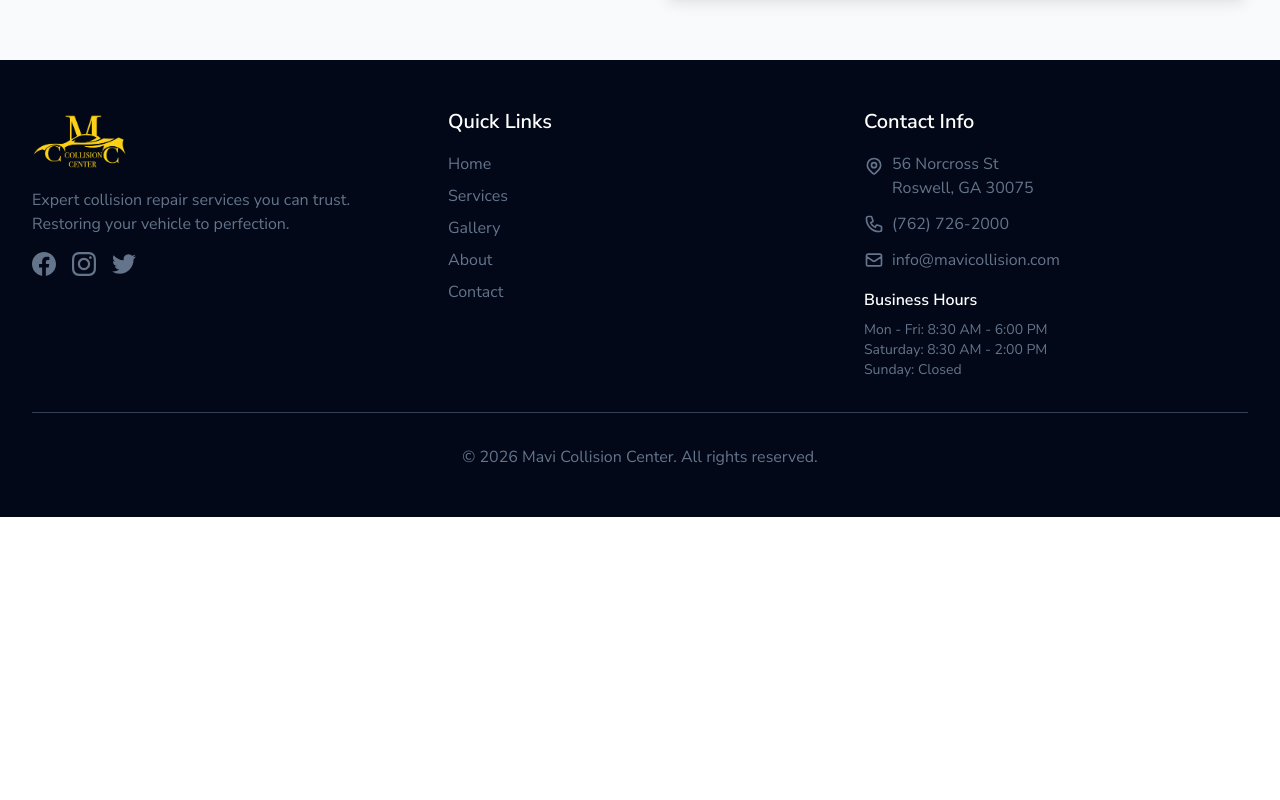
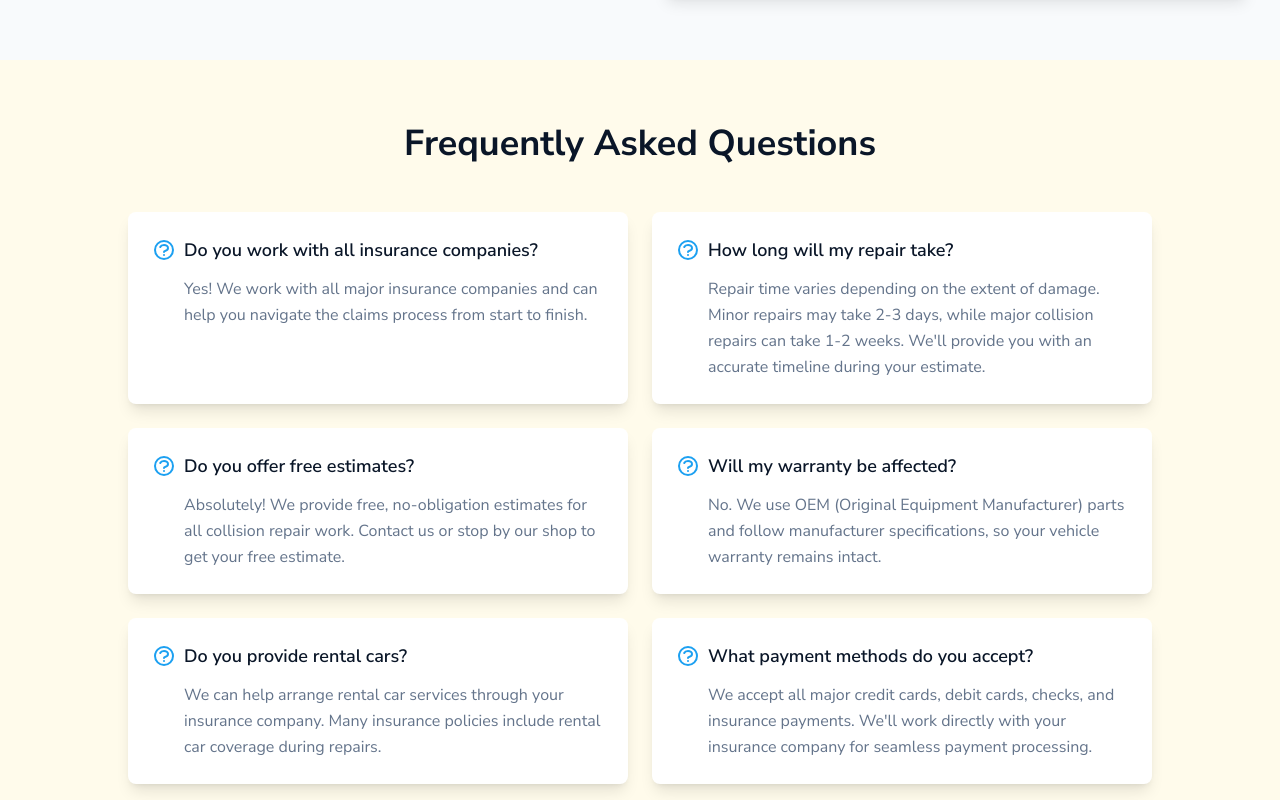
Before and after one commit to kalpeshtawde/mavicc, a React (Vite) app: page /contact in a window 1280 px wide. Shown: the part 1380-2180 px from the top of the page. Before the commit the page ends 1897 px from the top, so only its background shows below. Built offline with nearby package versions, Linux system fonts and the light colour scheme.

Commit message:
Add features: FAQs section, scroll-to-top, logo favicon, and contact page improvements

```diff
--- a/index.html
+++ b/index.html
@@ -2,7 +2,7 @@
 <html lang="en">
   <head>
     <meta charset="UTF-8" />
-    <link rel="icon" type="image/svg+xml" href="/vite.svg" />
+    <link rel="icon" type="image/png" href="/src/assets/logo.png" />
     <meta name="viewport" content="width=device-width, initial-scale=1.0" />
     <link rel="preconnect" href="https://fonts.googleapis.com">
     <link rel="preconnect" href="https://fonts.gstatic.com" crossorigin>
--- a/src/App.jsx
+++ b/src/App.jsx
@@ -1,6 +1,7 @@
 import { BrowserRouter as Router, Routes, Route } from 'react-router-dom';
 import Navbar from './components/Navbar';
 import Footer from './components/Footer';
+import ScrollToTop from './components/ScrollToTop';
 import Home from './pages/Home';
 import Services from './pages/Services';
 import Gallery from './pages/Gallery';
@@ -10,6 +11,7 @@ import About from './pages/About';
 function App() {
   return (
     <Router>
+      <ScrollToTop />
       <div className="flex flex-col min-h-screen">
         <Navbar />
         <main className="flex-grow">
--- /dev/null
+++ b/src/components/ScrollToTop.jsx
@@ -0,0 +1,14 @@
+import { useEffect } from 'react';
+import { useLocation } from 'react-router-dom';
+
+const ScrollToTop = () => {
+  const { pathname } = useLocation();
+
+  useEffect(() => {
+    window.scrollTo(0, 0);
+  }, [pathname]);
+
+  return null;
+};
+
+export default ScrollToTop;
--- a/src/locales/en.json
+++ b/src/locales/en.json
@@ -117,6 +117,35 @@
       "emailAddress": "info@mavicollision.com",
       "hours": "Business Hours",
       "hoursText": "Mon - Fri: 8:30 AM - 6:00 PM\nSaturday: 8:30 AM - 2:00 PM\nSunday: Closed"
+    },
+    "faq": {
+      "title": "Frequently Asked Questions",
+      "items": {
+        "q1": {
+          "question": "Do you work with all insurance companies?",
+          "answer": "Yes! We work with all major insurance companies and can help you navigate the claims process from start to finish."
+        },
+        "q2": {
+          "question": "How long will my repair take?",
+          "answer": "Repair time varies depending on the extent of damage. Minor repairs may take 2-3 days, while major collision repairs can take 1-2 weeks. We'll provide you with an accurate timeline during your estimate."
+        },
+        "q3": {
+          "question": "Do you offer free estimates?",
+          "answer": "Absolutely! We provide free, no-obligation estimates for all collision repair work. Contact us or stop by our shop to get your free estimate."
+        },
+        "q4": {
+          "question": "Will my warranty be affected?",
+          "answer": "No. We use OEM (Original Equipment Manufacturer) parts and follow manufacturer specifications, so your vehicle warranty remains intact."
+        },
+        "q5": {
+          "question": "Do you provide rental cars?",
+          "answer": "We can help arrange rental car services through your insurance company. Many insurance policies include rental car coverage during repairs."
+        },
+        "q6": {
+          "question": "What payment methods do you accept?",
+          "answer": "We accept all major credit cards, debit cards, checks, and insurance payments. We'll work directly with your insurance company for seamless payment processing."
+        }
+      }
     }
   },
   "about": {
--- a/src/locales/es.json
+++ b/src/locales/es.json
@@ -117,6 +117,35 @@
       "emailAddress": "info@mavicollision.com",
       "hours": "Horario de Atención",
       "hoursText": "Lun - Vie: 8:30 AM - 6:00 PM\nSábado: 8:30 AM - 2:00 PM\nDomingo: Cerrado"
+    },
+    "faq": {
+      "title": "Preguntas Frecuentes",
+      "items": {
+        "q1": {
+          "question": "¿Trabajan con todas las compañías de seguros?",
+          "answer": "¡Sí! Trabajamos con todas las principales compañías de seguros y podemos ayudarlo a navegar el proceso de reclamos de principio a fin."
+        },
+        "q2": {
+          "question": "¿Cuánto tiempo tomará mi reparación?",
+          "answer": "El tiempo de reparación varía según la magnitud del daño. Las reparaciones menores pueden tomar de 2 a 3 días, mientras que las reparaciones de colisión importantes pueden tomar de 1 a 2 semanas. Le proporcionaremos un cronograma preciso durante su presupuesto."
+        },
+        "q3": {
+          "question": "¿Ofrecen presupuestos gratuitos?",
+          "answer": "¡Por supuesto! Proporcionamos presupuestos gratuitos y sin compromiso para todo el trabajo de reparación de colisiones. Contáctenos o visite nuestro taller para obtener su presupuesto gratuito."
+        },
+        "q4": {
+          "question": "¿Se verá afectada mi garantía?",
+          "answer": "No. Utilizamos piezas OEM (fabricante de equipo original) y seguimos las especificaciones del fabricante, por lo que la garantía de su vehículo permanece intacta."
+        },
+        "q5": {
+          "question": "¿Proporcionan autos de alquiler?",
+          "answer": "Podemos ayudar a organizar servicios de alquiler de autos a través de su compañía de seguros. Muchas pólizas de seguro incluyen cobertura de auto de alquiler durante las reparaciones."
+        },
+        "q6": {
+          "question": "¿Qué métodos de pago aceptan?",
+          "answer": "Aceptamos todas las principales tarjetas de crédito, tarjetas de débito, cheques y pagos de seguros. Trabajaremos directamente con su compañía de seguros para un procesamiento de pago sin problemas."
+        }
+      }
     }
   },
   "about": {
--- a/src/pages/Contact.jsx
+++ b/src/pages/Contact.jsx
@@ -210,6 +210,27 @@ const Contact = () => {
           </div>
         </div>
       </section>
+
+      <section className="bg-warmwhite py-16">
+        <div className="max-w-7xl mx-auto px-4 sm:px-6 lg:px-8">
+          <h2 className="text-4xl font-bold text-center text-navy mb-12">{t('contact.faq.title')}</h2>
+          <div className="grid grid-cols-1 md:grid-cols-2 gap-6 max-w-5xl mx-auto">
+            {['q1', 'q2', 'q3', 'q4', 'q5', 'q6'].map((key) => (
+              <div key={key} className="bg-white p-6 rounded-lg shadow-lg">
+                <h3 className="text-lg font-semibold text-navy mb-3 flex items-start">
+                  <svg className="w-6 h-6 text-primary mr-2 flex-shrink-0 mt-0.5" fill="none" stroke="currentColor" viewBox="0 0 24 24">
+                    <path strokeLinecap="round" strokeLinejoin="round" strokeWidth={2} d="M8.228 9c.549-1.165 2.03-2 3.772-2 2.21 0 4 1.343 4 3 0 1.4-1.278 2.575-3.006 2.907-.542.104-.994.54-.994 1.093m0 3h.01M21 12a9 9 0 11-18 0 9 9 0 0118 0z" />
+                  </svg>
+                  {t(`contact.faq.items.${key}.question`)}
+                </h3>
+                <p className="text-slate leading-relaxed pl-8">
+                  {t(`contact.faq.items.${key}.answer`)}
+                </p>
+              </div>
+            ))}
+          </div>
+        </div>
+      </section>
     </div>
   );
 };
--- a/src/pages/Services.jsx
+++ b/src/pages/Services.jsx
@@ -1,4 +1,5 @@
 import { useTranslation } from 'react-i18next';
+import { Link } from 'react-router-dom';
 
 const Services = () => {
   const { t } = useTranslation();
@@ -84,15 +85,15 @@ const Services = () => {
                 </div>
                 <h3 className="text-2xl font-semibold text-navy mb-4">{t(service.titleKey)}</h3>
                 <p className="text-slate mb-6">{t(service.descriptionKey)}</p>
-                <a
-                  href="#contact"
+                <Link
+                  to="/contact"
                   className="text-primary font-semibold hover:underline inline-flex items-center"
                 >
                   {t('services.getQuote')}
                   <svg className="w-4 h-4 ml-2" fill="none" stroke="currentColor" viewBox="0 0 24 24">
                     <path strokeLinecap="round" strokeLinejoin="round" strokeWidth={2} d="M9 5l7 7-7 7" />
                   </svg>
-                </a>
+                </Link>
               </div>
             ))}
           </div>
```
